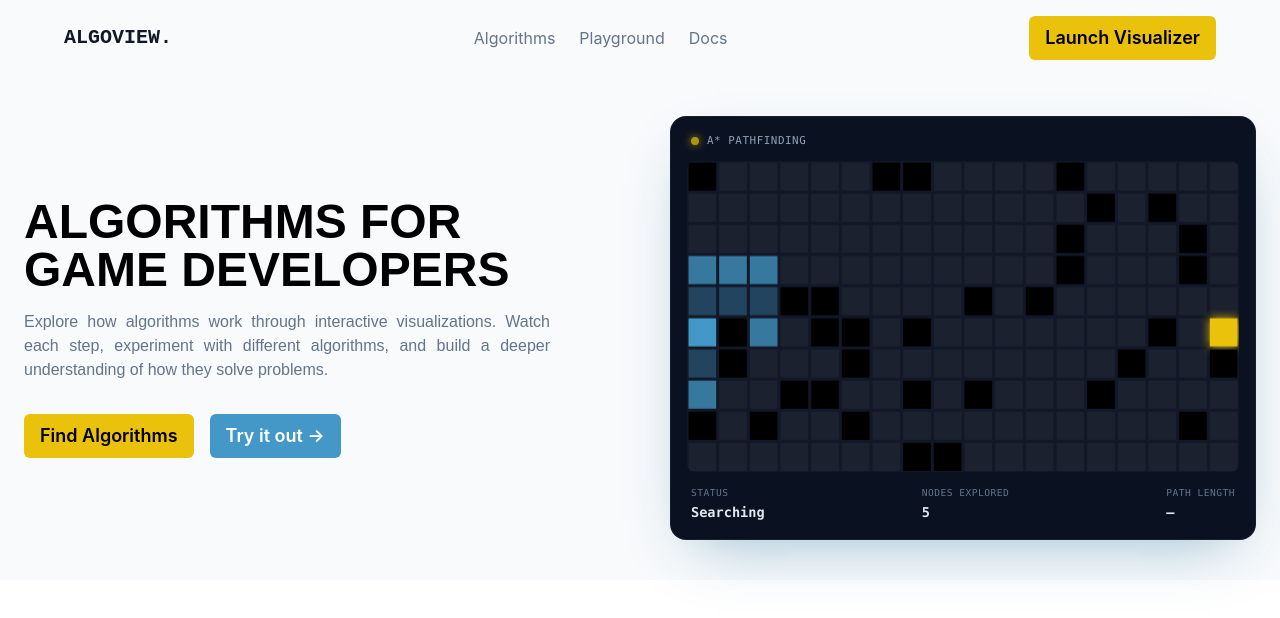
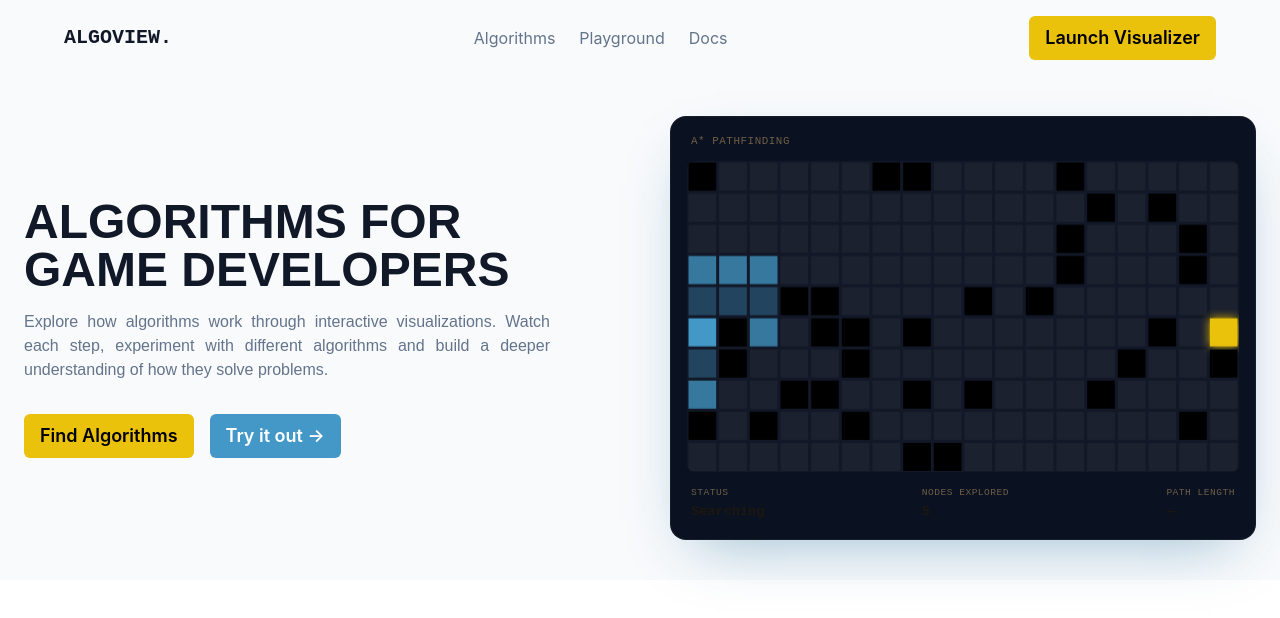
Before and after one commit to ricardo-woo/algorithm-visualizer, a React app in the folder algo-visualizer/: page /#/ in a window 1280 px wide. Shown: the top 618 px of the page. Built offline with nearby package versions, Linux system fonts and the light colour scheme; the HTML template or start-up script is replaced by a standard one.

Commit message:
feat: enhance dark mode support and improve component styling

```diff
--- a/algo-visualizer/src/App.tsx
+++ b/algo-visualizer/src/App.tsx
@@ -5,7 +5,7 @@ import { HashRouter, Routes, Route } from "react-router-dom";
 function App() {
   return (
     <>
-      <div className="bg-background">
+      <div className="bg-background dark:bg-dark-background">
         <HashRouter>
           <Routes>
             <Route path="/" element={<Home />} />
--- a/algo-visualizer/src/algorithms/algorithm-demos.ts
+++ b/algo-visualizer/src/algorithms/algorithm-demos.ts
@@ -13,7 +13,7 @@ export interface DemoInstance {
 export interface Demo {
   key: string;
   label: string;
-  hudLabels: [string, string, string];
+  hudLabels: [string?, string?, string?];
   create: (
     context: DemoContext,
     setHud: (values: [string, string, string]) => void,
@@ -372,7 +372,7 @@ export const demos: Demo[] = [
   {
     key: "boids",
     label: "Boids Flocking",
-    hudLabels: ["Status", "Agents", "Avg Speed"],
+    hudLabels: ["Status", "Agents"],
     create: createBoidsDemo,
   },
 ];
--- a/algo-visualizer/src/components/Button.tsx
+++ b/algo-visualizer/src/components/Button.tsx
@@ -24,9 +24,8 @@ export const Button = ({
         text-lg
         font-semibold
         transition-all
-        hover:saturate-150
-        hover:brightness-90
-        delay-50
+        hover:saturate-300
+        delay-25
         duration-200
         ease-in-out
       `}
--- a/algo-visualizer/src/components/FeaturedViewport.tsx
+++ b/algo-visualizer/src/components/FeaturedViewport.tsx
@@ -86,30 +86,29 @@ export const FeaturedViewport = () => {
   const demo = demos[demoIndex];
 
   return (
-    <div className="rounded-2xl border border-white/5 bg-[#0a1120] p-4 shadow-[0_24px_60px_-24px_rgba(6,87,137,0.4)]">
+    <div className="rounded-2xl border border-white/5 bg-[#0a1120] dark:bg-[#F5EEDF] p-4 shadow-[0_24px_60px_-24px_rgba(6,87,137,0.4)]">
       <div className="mb-3 flex items-center gap-2 px-1">
-        <span className="h-2 w-2 rounded-full bg-accent shadow-[0_0_8px_#eac10b] motion-safe:animate-pulse" />
-        <span className="font-mono text-[0.68rem] uppercase tracking-wider text-slate-400">
+        <span className="font-tech text-[0.68rem] uppercase tracking-wider text-[#6F5E46]">
           {demo.label}
         </span>
       </div>
 
       <div
         ref={containerRef}
-        className={`aspect-video overflow-hidden rounded-lg bg-white/[0.03] transition-opacity duration-300 ${
+        className={`aspect-video overflow-hidden rounded-lg bg-white/[0.03] dark:bg-black/[0.1] transition-opacity duration-300 ${
           fading ? "opacity-0" : "opacity-100"
         }`}
       >
         <canvas ref={canvasRef} />
       </div>
 
-      <div className="mt-3.5 flex justify-between px-1 font-mono">
+      <div className="mt-3.5 flex justify-between px-1 font-tech">
         {demo.hudLabels.map((label, i) => (
           <div key={label} className="flex flex-col gap-0.5">
-            <span className="text-[0.6rem] uppercase tracking-wider text-slate-500">
+            <span className="text-[0.6rem] uppercase tracking-wider text-[#6F5E46]">
               {label}
             </span>
-            <strong className="text-[0.85rem] font-semibold text-slate-200">
+            <strong className="text-[0.85rem] font-semibold text-[#1D170F]">
               {hud[i]}
             </strong>
           </div>
--- a/algo-visualizer/src/components/Hero.tsx
+++ b/algo-visualizer/src/components/Hero.tsx
@@ -5,12 +5,12 @@ export const Hero = () => {
   return (
     <div className="flex flex-col items-center gap-15 py-10 lg:flex-row">
       <div className="w-auto lg:w-1/2">
-        <h1 className="font-oxanium font-bold text-5xl ">
+        <h1 className="font-oxanium font-bold text-foreground dark:text-dark-foreground text-5xl ">
           ALGORITHMS FOR GAME DEVELOPERS
         </h1>
-        <p className="font-oxanium text-muted mt-4 mb-8 pr-15 text-justify">
+        <p className="font-oxanium text-muted dark:text-dark-muted mt-4 mb-8 pr-15 text-justify">
           Explore how algorithms work through interactive visualizations. Watch
-          each step, experiment with different algorithms, and build a deeper
+          each step, experiment with different algorithms and build a deeper
           understanding of how they solve problems.
         </p>
         <div className="flex gap-4">
--- a/algo-visualizer/src/components/Navbar.tsx
+++ b/algo-visualizer/src/components/Navbar.tsx
@@ -12,7 +12,7 @@ const NavItem = ({ children, href }: NavItemProps) => {
     <li>
       <a
         href={href}
-        className="text-muted transition-all hover:text-foreground hover:text-xl hover:font-semibold delay-50 duration-200 ease-in-out"
+        className="text-muted dark:text-dark-muted transition-all hover:text-foreground dark:hover:text-dark-foreground hover:text-xl hover:font-semibold delay-25 duration-150 ease-in-out"
       >
         {children}
       </a>
@@ -30,9 +30,12 @@ export const Navbar = () => {
   const [open, setOpen] = useState(false);
 
   return (
-    <nav className="sticky top-0 z-50 bg-background backdrop-blur-xs">
+    <nav className="sticky top-0 z-50 bg-background dark:bg-dark-background backdrop-blur-xs">
       <div className="mx-auto flex max-w-7xl items-center justify-between px-4 py-4 sm:px-10">
-        <a href="/" className="text-xl font-tech font-bold text-foreground">
+        <a
+          href="/"
+          className="text-xl font-tech font-bold text-foreground dark:text-dark-foreground"
+        >
           ALGOVIEW.
         </a>
 
@@ -54,7 +57,7 @@ export const Navbar = () => {
           onClick={() => setOpen((prev) => !prev)}
           aria-expanded={open}
           aria-controls="mobile-nav"
-          className="inline-flex items-center justify-center rounded-md p-2 text-foreground md:hidden"
+          className="inline-flex items-center justify-center rounded-md p-2 text-foreground dark:text-dark-foreground md:hidden"
         >
           <span className="sr-only">Toggle menu</span>
           {open ? <CloseIcon /> : <MenuIcon />}
@@ -62,7 +65,7 @@ export const Navbar = () => {
       </div>
 
       {open && (
-        <ul id="mobile-nav" className="flex flex-col gap-1 px-6 py-4 sm:hidden">
+        <ul id="mobile-nav" className="flex flex-col gap-4 px-6 py-4 sm:hidden">
           {NAV_ITEMS.map((item) => (
             <NavItem key={item.href} href={item.href}>
               {item.children}
--- a/algo-visualizer/src/index.css
+++ b/algo-visualizer/src/index.css
@@ -16,8 +16,11 @@
   --color-accent-secondary: #dca30a;
 
   --color-background: #f8fafc;
+  --color-dark-background: #070503;
   --color-foreground: #111827;
+  --color-dark-foreground: #eee7d8;
   --color-muted: #64748b;
+  --color-dark-muted: #e3ded6;
 
   --viewport-bg: #0a1120;
   --viewport-wall: #1e293b;
```
